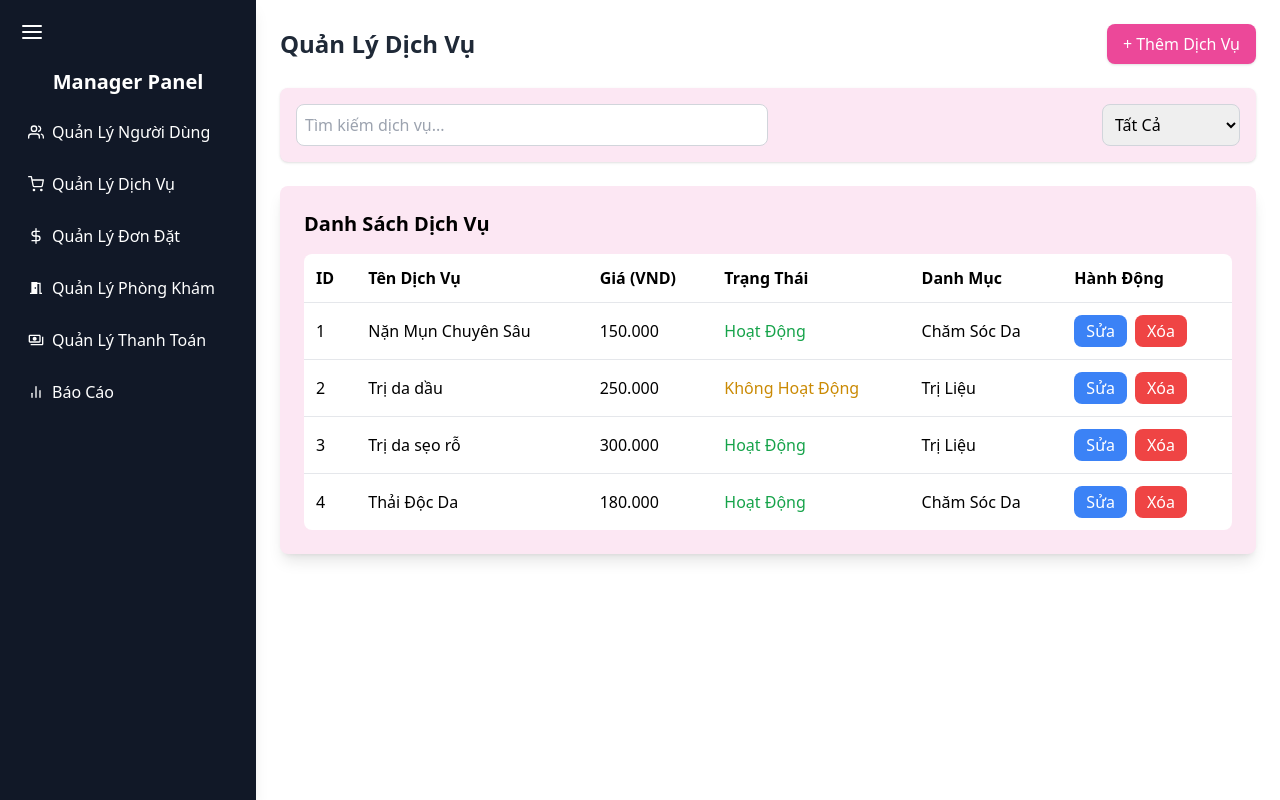
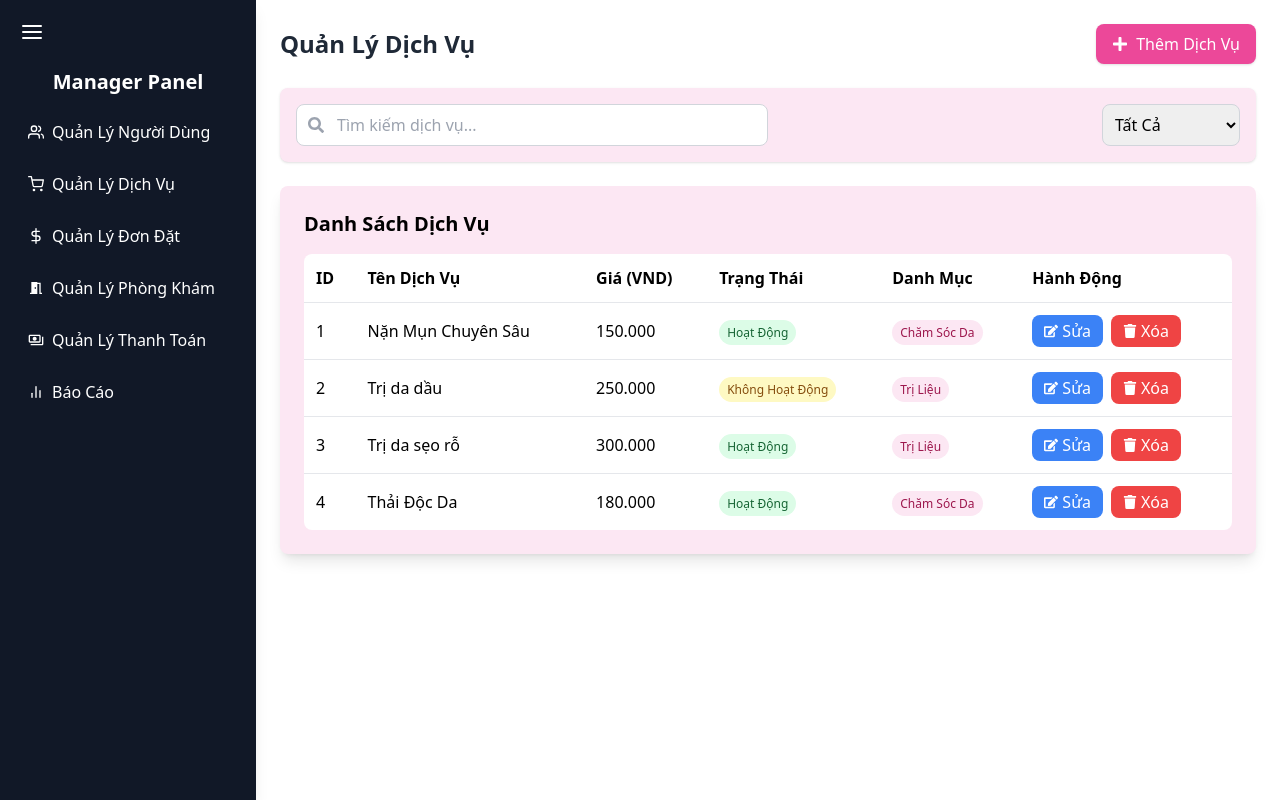
Before and after one commit to Rosettyluvhenny/SWP_SP25, a React (Vite) app in the folder sparkle-salon-fe/: page /manager/service in a window 1280 px wide. Built offline with nearby package versions, Linux system fonts and the light colour scheme.

Commit message:
modified Service Manager

```diff
--- a/sparkle-salon-fe/package.json
+++ b/sparkle-salon-fe/package.json
@@ -17,11 +17,13 @@
     "flowbite-react": "^0.10.2",
     "framer-motion": "^12.4.7",
     "openapi-typescript-codegen": "^0.29.0",
+    "quill": "^2.0.3",
     "react": "^19.0.0",
     "react-chartjs-2": "^5.3.0",
     "react-dom": "^19.0.0",
     "react-hook-form": "^7.54.2",
     "react-icons": "^5.4.0",
+    "react-quill": "^2.0.0",
     "react-redux": "^9.2.0",
     "react-router-dom": "^7.1.5",
     "react-toastify": "^11.0.2",
--- a/sparkle-salon-fe/src/pages/ServiceManagement.tsx
+++ b/sparkle-salon-fe/src/pages/ServiceManagement.tsx
@@ -1,6 +1,8 @@
 import React, { useState } from "react";
 import Sidebar from "../components/SideBarDashboard";
 import ManagementModal from "../components/ManagementModal";
+import { motion } from "framer-motion";
+import { FaEdit, FaTrash, FaSearch, FaPlus } from "react-icons/fa";
 
 type Service = {
     id: number;
@@ -48,6 +50,7 @@ export default function ServiceManagement() {
 
     const [isModalOpen, setIsModalOpen] = useState(false);
     const [editingService, setEditingService] = useState<Service | null>(null);
+    const [formErrors, setFormErrors] = useState<{[key: string]: string}>({});
 
     const openModal = (service: Service | null = null) => {
         setEditingService(
@@ -59,6 +62,7 @@ export default function ServiceManagement() {
                 category: "Chăm Sóc Da",
             }
         );
+        setFormErrors({});
         setIsModalOpen(true);
     };
 
@@ -67,9 +71,28 @@ export default function ServiceManagement() {
         setEditingService(null);
     };
 
+    const validateForm = () => {
+        const errors: {[key: string]: string} = {};
+
+        if (!editingService?.name.trim()) {
+            errors.name = "Tên dịch vụ không được để trống";
+        }
+
+        if (!editingService?.price.trim()) {
+            errors.price = "Giá dịch vụ không được để trống";
+        } else if (!/^\d+(\.\d{3})*$/.test(editingService.price)) {
+            errors.price = "Giá dịch vụ không hợp lệ";
+        }
+
+        setFormErrors(errors);
+        return Object.keys(errors).length === 0;
+    };
+
     const handleSave = (e: React.FormEvent) => {
         e.preventDefault();
         if (!editingService) return;
+
+        if (!validateForm()) return;
 
         setServices((prev) =>
             prev.some((s) => s.id === editingService.id)
@@ -90,35 +113,59 @@ export default function ServiceManagement() {
         }
     };
 
+    const filteredServices = services.filter(
+        (service) =>
+            service.name
+                .toLowerCase()
+                .includes(searchTerm.toLowerCase()) &&
+            (selectedCategory === "Tất Cả" ||
+                service.category === selectedCategory)
+    );
+
     return (
         <div className="flex h-screen bg-white">
             <Sidebar />
-            <main className="flex-1 p-6">
-                <div className="mb-6 flex justify-between items-center">
+            <main className="flex-1 p-6 overflow-auto">
+                <motion.div
+                    className="mb-6 flex justify-between items-center"
+                    initial={{ opacity: 0, y: -20 }}
+                    animate={{ opacity: 1, y: 0 }}
+                    transition={{ duration: 0.5 }}
+                >
                     <h1 className="text-2xl font-bold text-gray-800">
                         Quản Lý Dịch Vụ
                     </h1>
-                    <button
+                    <motion.button
                         onClick={() => openModal(null)}
-                        className="bg-pink-500 text-white px-4 py-2 rounded-lg shadow hover:bg-pink-600"
+                        className="bg-pink-500 text-white px-4 py-2 rounded-lg shadow hover:bg-pink-600 flex items-center gap-2"
+                        whileHover={{ scale: 1.05 }}
+                        whileTap={{ scale: 0.95 }}
                     >
-                        + Thêm Dịch Vụ
-                    </button>
-                </div>
+                        <FaPlus /> Thêm Dịch Vụ
+                    </motion.button>
+                </motion.div>
 
                 {/* Search & Filter Section */}
-                <div className="mb-6 flex justify-between items-center bg-pink-100 p-4 rounded-lg shadow">
+                <motion.div
+                    className="mb-6 flex flex-col md:flex-row justify-between items-center gap-4 bg-pink-100 p-4 rounded-lg shadow"
+                    initial={{ opacity: 0 }}
+                    animate={{ opacity: 1 }}
+                    transition={{ delay: 0.2, duration: 0.5 }}
+                >
+                    <div className="w-full md:w-1/2 relative">
+                        <FaSearch className="absolute left-3 top-1/2 transform -translate-y-1/2 text-gray-400" />
                         <input
                             type="text"
                             placeholder="Tìm kiếm dịch vụ..."
                             value={searchTerm}
                             onChange={(e) => setSearchTerm(e.target.value)}
-                        className="w-1/2 p-2 rounded-lg border border-gray-300 focus:outline-none focus:ring-2 focus:ring-pink-400"
+                            className="w-full p-2 pl-10 rounded-lg border border-gray-300 focus:outline-none focus:ring-2 focus:ring-pink-400"
                         />
+                    </div>
                     <select
                         value={selectedCategory}
                         onChange={(e) => setSelectedCategory(e.target.value)}
-                        className="p-2 border border-gray-300 rounded-lg focus:outline-none focus:ring-2 focus:ring-pink-400"
+                        className="w-full md:w-auto p-2 border border-gray-300 rounded-lg focus:outline-none focus:ring-2 focus:ring-pink-400"
                     >
                         {categories.map((category) => (
                             <option key={category} value={category}>
@@ -126,13 +173,19 @@ export default function ServiceManagement() {
                             </option>
                         ))}
                     </select>
-                </div>
+                </motion.div>
 
                 {/* Services Table */}
-                <div className="bg-pink-100 shadow-lg rounded-lg p-6">
+                <motion.div
+                    className="bg-pink-100 shadow-lg rounded-lg p-6"
+                    initial={{ opacity: 0, y: 20 }}
+                    animate={{ opacity: 1, y: 0 }}
+                    transition={{ delay: 0.4, duration: 0.5 }}
+                >
                     <h2 className="text-xl font-semibold mb-4">
                         Danh Sách Dịch Vụ
                     </h2>
+                    <div className="overflow-x-auto">
                         <table className="w-full border-collapse rounded-lg overflow-hidden">
                             <thead>
                                 <tr className="bg-white text-black">
@@ -145,68 +198,73 @@ export default function ServiceManagement() {
                                 </tr>
                             </thead>
                             <tbody className="bg-white">
-                            {services
-                                .filter(
-                                    (service) =>
-                                        service.name
-                                            .toLowerCase()
-                                            .includes(
-                                                searchTerm.toLowerCase()
-                                            ) &&
-                                        (selectedCategory === "Tất Cả" ||
-                                            service.category ===
-                                                selectedCategory)
-                                )
-                                .map((service) => (
-                                    <tr key={service.id} className="border-t">
+                                {filteredServices.length > 0 ? (
+                                    filteredServices.map((service) => (
+                                        <motion.tr
+                                            key={service.id}
+                                            className="border-t hover:bg-pink-50 transition-colors"
+                                            initial={{ opacity: 0 }}
+                                            animate={{ opacity: 1 }}
+                                            transition={{ duration: 0.3 }}
+                                        >
                                             <td className="p-3">{service.id}</td>
-                                        <td className="p-3">{service.name}</td>
+                                            <td className="p-3 font-medium">{service.name}</td>
                                             <td className="p-3">{service.price}</td>
-                                        <td
-                                            className={`p-3 ${
+                                            <td className="p-3">
+                                                <span className={`px-2 py-1 rounded-full text-xs font-medium ${
                                                     service.status === "Hoạt Động"
-                                                    ? "text-green-600"
-                                                    : "text-yellow-600"
-                                            }`}
-                                        >
+                                                        ? "bg-green-100 text-green-800"
+                                                        : "bg-yellow-100 text-yellow-800"
+                                                }`}>
                                                     {service.status}
+                                                </span>
                                             </td>
                                             <td className="p-3">
+                                                <span className="bg-pink-100 text-pink-800 px-2 py-1 rounded-full text-xs">
                                                     {service.category}
+                                                </span>
                                             </td>
                                             <td className="p-3 flex space-x-2">
-                                            <button
-                                                onClick={() =>
-                                                    openModal(service)
-                                                }
-                                                className="bg-blue-500 text-white px-3 py-1 rounded-lg hover:bg-blue-600"
+                                                <motion.button
+                                                    onClick={() => openModal(service)}
+                                                    className="bg-blue-500 text-white px-3 py-1 rounded-lg hover:bg-blue-600 flex items-center gap-1"
+                                                    whileHover={{ scale: 1.05 }}
+                                                    whileTap={{ scale: 0.95 }}
                                                 >
-                                                Sửa
-                                            </button>
-                                            <button
-                                                onClick={() =>
-                                                    handleDelete(service.id)
-                                                }
-                                                className="bg-red-500 text-white px-3 py-1 rounded-lg hover:bg-red-600"
+                                                    <FaEdit size={14} /> Sửa
+                                                </motion.button>
+                                                <motion.button
+                                                    onClick={() => handleDelete(service.id)}
+                                                    className="bg-red-500 text-white px-3 py-1 rounded-lg hover:bg-red-600 flex items-center gap-1"
+                                                    whileHover={{ scale: 1.05 }}
+                                                    whileTap={{ scale: 0.95 }}
                                                 >
-                                                Xóa
-                                            </button>
+                                                    <FaTrash size={14} /> Xóa
+                                                </motion.button>
+                                            </td>
+                                        </motion.tr>
+                                    ))
+                                ) : (
+                                    <tr>
+                                        <td colSpan={6} className="p-4 text-center text-gray-500">
+                                            Không tìm thấy dịch vụ nào
                                         </td>
                                     </tr>
-                                ))}
+                                )}
                             </tbody>
                         </table>
                     </div>
+                </motion.div>
             </main>
 
             {/* Modal for Adding/Editing Services */}
             {isModalOpen && editingService && (
-                <ManagementModal onClose={closeModal}>
-                    <h2 className="text-xl font-semibold mb-4">
-                        {editingService.id
-                            ? "Chỉnh Sửa Dịch Vụ"
-                            : "Thêm Dịch Vụ"}
-                    </h2>
+                <ManagementModal
+                    isOpen={isModalOpen}
+                    onClose={closeModal}
+                    onSubmit={handleSave}
+                    title={editingService.id ? "Chỉnh Sửa Dịch Vụ" : "Thêm Dịch Vụ"}
+                >
                     <form onSubmit={handleSave}>
                         <label className="block mb-2">
                             <span className="text-gray-700">Tên Dịch Vụ</span>
@@ -219,9 +277,13 @@ export default function ServiceManagement() {
                                         name: e.target.value,
                                     })
                                 }
-                                className="w-full p-2 border rounded-lg focus:outline-none focus:ring-2 focus:ring-pink-400"
-                                required
+                                className={`w-full p-2 border rounded-lg focus:outline-none focus:ring-2 focus:ring-pink-400 ${
+                                    formErrors.name ? 'border-red-500' : ''
+                                }`}
                             />
+                            {formErrors.name && (
+                                <p className="text-red-500 text-sm mt-1">{formErrors.name}</p>
+                            )}
                         </label>
 
                         <label className="block mb-2">
@@ -235,9 +297,14 @@ export default function ServiceManagement() {
                                         price: e.target.value,
                                     })
                                 }
-                                className="w-full p-2 border rounded-lg focus:outline-none focus:ring-2 focus:ring-pink-400"
-                                required
+                                className={`w-full p-2 border rounded-lg focus:outline-none focus:ring-2 focus:ring-pink-400 ${
+                                    formErrors.price ? 'border-red-500' : ''
+                                }`}
+                                placeholder="150.000"
                             />
+                            {formErrors.price && (
+                                <p className="text-red-500 text-sm mt-1">{formErrors.price}</p>
+                            )}
                         </label>
 
                         <label className="block mb-2">
@@ -280,22 +347,6 @@ export default function ServiceManagement() {
                                     ))}
                             </select>
                         </label>
-
-                        <div className="flex justify-end space-x-2">
-                            <button
-                                type="button"
-                                onClick={closeModal}
-                                className="bg-gray-400 text-white px-4 py-2 rounded-lg hover:bg-gray-500"
-                            >
-                                Hủy
-                            </button>
-                            <button
-                                type="submit"
-                                className="bg-pink-500 text-white px-4 py-2 rounded-lg hover:bg-pink-600"
-                            >
-                                Lưu
-                            </button>
-                        </div>
                     </form>
                 </ManagementModal>
             )}
```
Also changed, not shown: sparkle-salon-fe/src/components/ServiceCard.tsx (line endings or trailing spaces), sparkle-salon-fe/src/components/ServiceList.tsx (line endings or trailing spaces), sparkle-salon-fe/src/data/servicesData.ts (line endings or trailing spaces), sparkle-salon-fe/src/pages/Service.tsx (line endings or trailing spaces), sparkle-salon-fe/src/pages/ServiceDetail.tsx (line endings or trailing spaces), 1 other file (tests, documents, lock files or other folders). Lines whose indentation alone changed are shown as unchanged.
